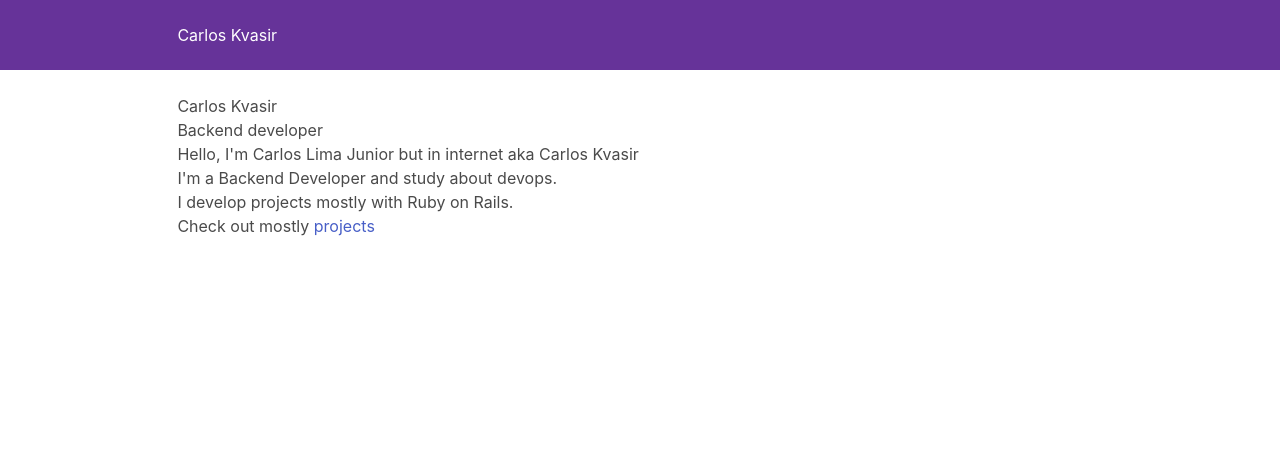
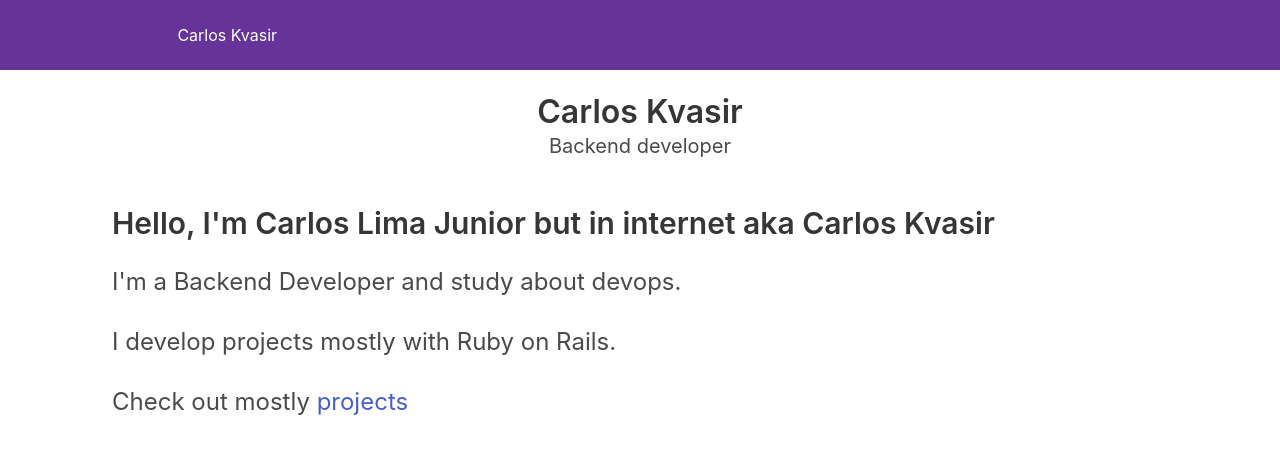
Before and after one commit to carloskvasir/carloskvasir.dev, a Gatsby site: page / in a window 1280 px wide. Built offline with nearby package versions, Linux system fonts and the light colour scheme; Gatsby itself is replaced by a stand-in of ours.

Commit message:
feat: using bulma classes

```diff
--- a/src/components/Layout.jsx
+++ b/src/components/Layout.jsx
@@ -19,15 +19,7 @@ const Layout = ({ children }) => (
     render={data => (
       <>
         <Header siteTitle={data.site.siteMetadata.title} />
-        <div
-          style={{
-            margin: '0 auto',
-            maxWidth: 960,
-            padding: '0px 1.0875rem 1.45rem',
-            paddingTop: 0
-          }}>
-          {children}
-        </div>
+        <div className="container">{children}</div>
       </>
     )}
   />
--- a/src/pages/index.jsx
+++ b/src/pages/index.jsx
@@ -7,15 +7,19 @@ import Seo from '../components/Seo';
 const Home = () => (
   <Layout>
     <Seo />
-    <h1>Carlos Kvasir</h1>
-    <h2>Backend developer</h2>
-    <h4>Hello, I'm Carlos Lima Junior but in internet aka Carlos Kvasir</h4>
+    <header className="has-text-centered">
+      <h1 className="title">Carlos Kvasir</h1>
+      <h2 className="subtitle">Backend developer</h2>
+    </header>
+    <section className="section content is-size-4-desktop is-size-5-touch">
+      <h4 className="title">Hello, I'm Carlos Lima Junior but in internet aka Carlos Kvasir</h4>
       <p>I'm a Backend Developer and study about devops.</p>
       <p>I develop projects mostly with Ruby on Rails.</p>
       <p>
         {'Check out mostly '}
         <Link to="/projects">projects</Link>
       </p>
+    </section>
   </Layout>
 );
 
```
Also changed, not shown: src/pages/projects.jsx (+13 -3 lines). Lines whose indentation alone changed are shown as unchanged.
